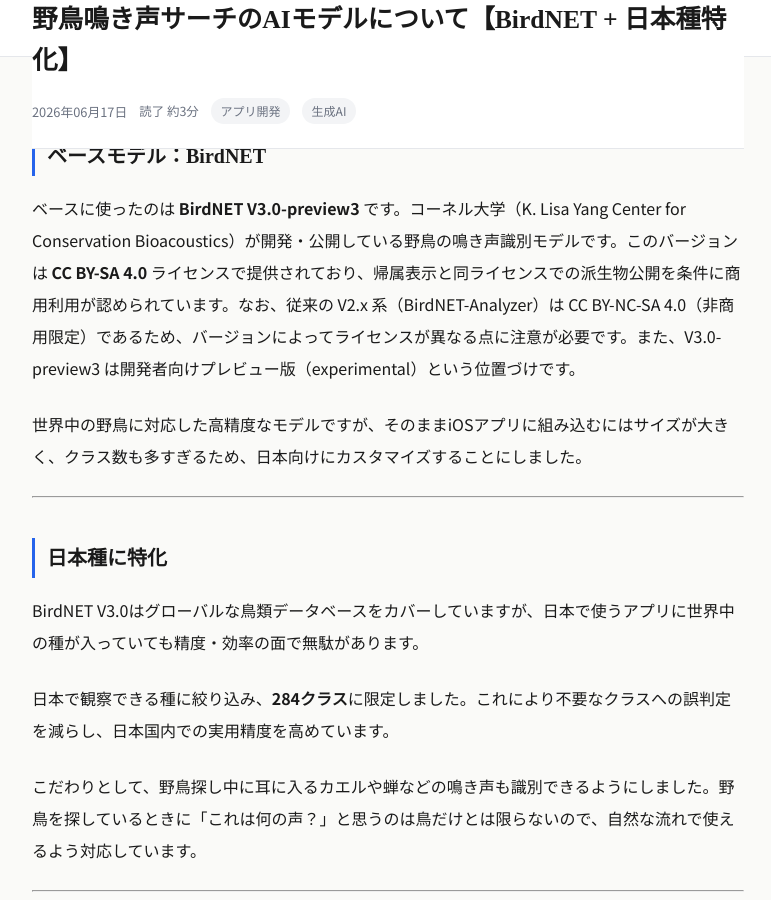
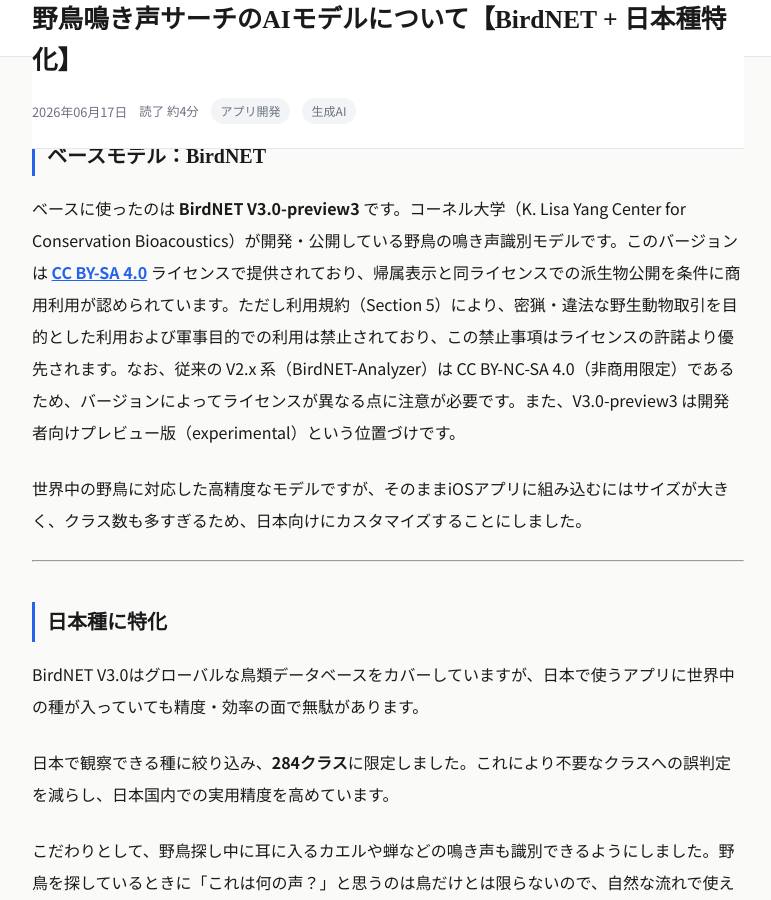
Before and after one commit to wat--/app-policies, a Jekyll site: the page built from _posts/2026-06-17-bird-voice-search-tech.md, in a window 1280 px wide and 900 px high, scrolled down 924 px. Shown: the whole window, without its empty margins (252-1023 px from the left). Built offline with Jekyll 4.4.1, drawn with Linux system fonts in a browser that asks for light colours.

Commit message:
BirdNET V3.0ライセンス情報を補足（CC BY-SA 4.0リンク・禁止事項・バージョン差異）
Co-Authored-By: Claude Sonnet 4.6 <noreply@anthropic.com>

```diff
--- a/_posts/2026-06-17-bird-voice-search-tech.md
+++ b/_posts/2026-06-17-bird-voice-search-tech.md
@@ -20,7 +20,7 @@ description: 野鳥鳴き声サーチアプリに使っているAIモデルの
 
 ## ベースモデル：BirdNET
 
-ベースに使ったのは **BirdNET V3.0-preview3** です。コーネル大学（K. Lisa Yang Center for Conservation Bioacoustics）が開発・公開している野鳥の鳴き声識別モデルです。このバージョンは **CC BY-SA 4.0** ライセンスで提供されており、帰属表示と同ライセンスでの派生物公開を条件に商用利用が認められています。なお、従来の V2.x 系（BirdNET-Analyzer）は CC BY-NC-SA 4.0（非商用限定）であるため、バージョンによってライセンスが異なる点に注意が必要です。また、V3.0-preview3 は開発者向けプレビュー版（experimental）という位置づけです。
+ベースに使ったのは **BirdNET V3.0-preview3** です。コーネル大学（K. Lisa Yang Center for Conservation Bioacoustics）が開発・公開している野鳥の鳴き声識別モデルです。このバージョンは [**CC BY-SA 4.0**](https://github.com/birdnet-team/birdnet-V3.0-dev/blob/main/TERMS_OF_USE.md) ライセンスで提供されており、帰属表示と同ライセンスでの派生物公開を条件に商用利用が認められています。ただし利用規約（Section 5）により、密猟・違法な野生動物取引を目的とした利用および軍事目的での利用は禁止されており、この禁止事項はライセンスの許諾より優先されます。なお、従来の V2.x 系（BirdNET-Analyzer）は CC BY-NC-SA 4.0（非商用限定）であるため、バージョンによってライセンスが異なる点に注意が必要です。また、V3.0-preview3 は開発者向けプレビュー版（experimental）という位置づけです。
 
 世界中の野鳥に対応した高精度なモデルですが、そのままiOSアプリに組み込むにはサイズが大きく、クラス数も多すぎるため、日本向けにカスタマイズすることにしました。
 
```
